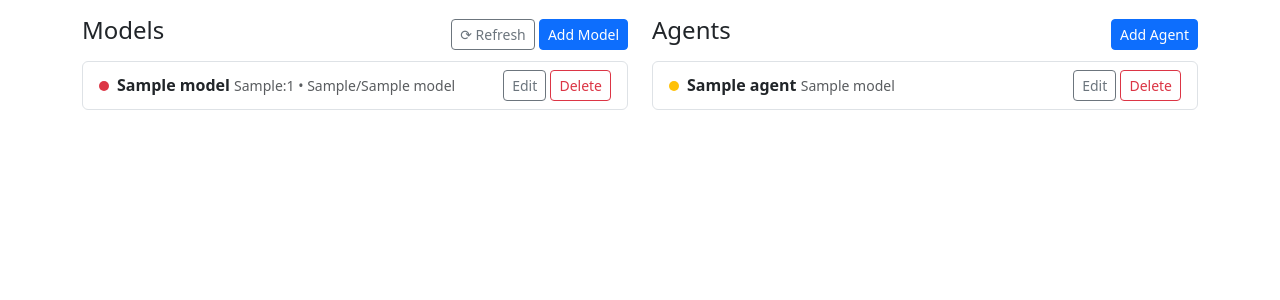
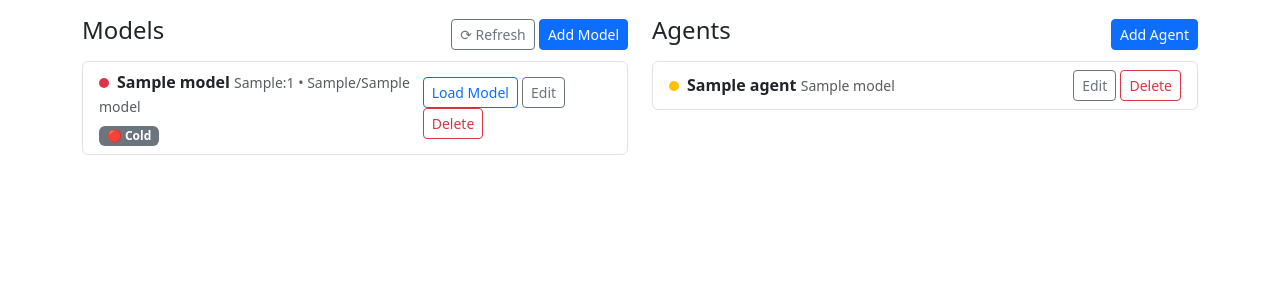
Before and after one commit to todddb/bench_duo, a Flask app: page / in a window 1280 px wide. Shown: the part 57-357 px from the top of the page. Run offline with Flask 3, Linux system fonts and the light colour scheme; tables that the repository leaves empty hold one stand-in row (values such as "Sample post"); some libraries are stand-ins or nearby versions.

Commit message:
Add model warm loading lifecycle and engine-safe agent selection

```diff
--- a/app/models.py
+++ b/app/models.py
@@ -27,6 +27,8 @@ class Model(BaseModel):
     model_name = db.Column(db.String(255), nullable=False)
     selected_model = db.Column(db.String(255), nullable=True)
     status = db.Column(db.String(32), nullable=False, default="unknown")
+    warm_status = db.Column(db.String(20), nullable=False, default="cold")
+    last_warmed_at = db.Column(db.DateTime, nullable=True)
 
     agents = db.relationship("Agent", back_populates="model", cascade="all, delete-orphan")
 
--- /dev/null
+++ b/app/services/__init__.py
@@ -0,0 +1,3 @@
+from .model_warm import warm_model
+
+__all__ = ["warm_model"]
--- a/app/static/app.js
+++ b/app/static/app.js
@@ -29,6 +29,26 @@ const ENGINE_DEFAULT_PORTS = {
 const statusDot = (status) => `<span class="status-dot status-${status || 'red'}"></span>`;
 const byId = (id) => document.getElementById(id);
 
+
+const warmBadge = (status) => {
+  if (status === 'warm') return '<span class="badge text-bg-success">🟢 Warm</span>';
+  if (status === 'loading') return '<span class="badge text-bg-warning">🟡 Loading</span>';
+  if (status === 'error') return '<span class="badge text-bg-danger">🔴 Error</span>';
+  return '<span class="badge text-bg-secondary">🔴 Cold</span>';
+};
+
+const isCompatibleAgent = (agent, activeEngine) => {
+  if (!activeEngine) return true;
+  return (agent.engine || '').toLowerCase() === activeEngine.toLowerCase();
+};
+
+async function warmModelById(modelId) {
+  return api('/api/models/warm', {
+    method: 'POST',
+    body: JSON.stringify({ model_id: modelId }),
+  });
+}
+
 async function initSetupPage() {
   const modelModal = new bootstrap.Modal(byId('model-modal'));
   const agentModal = new bootstrap.Modal(byId('agent-modal'));
@@ -37,15 +57,28 @@ async function initSetupPage() {
     const models = await api('/api/models');
     byId('model-list').innerHTML = models.map((m) => `
       <div class="list-group-item d-flex justify-content-between align-items-center">
-        <div>${statusDot(m.status)}<strong>${m.name}</strong> <small class="text-muted">${m.host}:${m.port} • ${m.backend}/${m.model_name}</small></div>
         <div>
+          ${statusDot(m.status)}<strong>${m.name}</strong>
+          <small class="text-muted">${m.host}:${m.port} • ${m.backend}/${m.model_name}</small>
+          <div class="mt-1">${warmBadge(m.warm_status)}</div>
+        </div>
+        <div>
+          <button class="btn btn-sm btn-outline-primary" onclick='window.loadModel(${m.id})'>Load Model</button>
           <button class="btn btn-sm btn-outline-secondary" onclick='window.editModel(${JSON.stringify(m)})'>Edit</button>
           <button class="btn btn-sm btn-outline-danger" onclick='window.deleteModel(${m.id})'>Delete</button>
         </div>
       </div>
     `).join('');
+
+    const active = models.find((m) => m.status === 'green');
+    const activeEngine = active ? (active.engine || active.backend) : null;
     const select = byId('agent-model-id');
-    select.innerHTML = models.map((m) => `<option value="${m.id}">${m.name} (${m.model_name})</option>`).join('');
+    select.innerHTML = models.map((m) => {
+      const modelEngine = (m.engine || m.backend || '').toLowerCase();
+      const disabled = activeEngine && modelEngine !== activeEngine.toLowerCase();
+      const label = `${m.name} (${m.model_name})${disabled ? ' — incompatible engine' : ''}`;
+      return `<option value="${m.id}" ${disabled ? 'disabled' : ''}>${label}</option>`;
+    }).join('');
   };
 
   const loadAgents = async () => {
@@ -144,6 +177,11 @@ async function initSetupPage() {
     modelModal.show();
   };
   window.deleteModel = async (id) => { if (confirm('Delete model?')) { await api(`/api/models/${id}`, { method: 'DELETE' }); await loadModels(); await loadAgents(); } };
+  window.loadModel = async (modelId) => {
+    await warmModelById(modelId);
+    await loadModels();
+    await loadAgents();
+  };
 
   testModelBtn.onclick = testBackend;
 
@@ -193,13 +231,54 @@ async function initSetupPage() {
 }
 
 async function initChatPage() {
-  const agents = await api('/api/agents');
-  const alive = agents.filter((a) => a.effective_status === 'green');
-  const options = alive.map((a) => `<option value="${a.id}">${a.name}</option>`).join('');
-  byId('chat-agent1').innerHTML = options;
-  byId('chat-agent2').innerHTML = options;
+  const pane = byId('chat-pane');
+  const startBtn = byId('start-chat');
+  const warmState = byId('chat-warm-state');
 
-  const pane = byId('chat-pane');
+  let modelById = {};
+  let activeEngine = null;
+
+  const setWarmState = (text, loading = false) => {
+    warmState.textContent = text;
+    warmState.className = loading ? 'small text-warning' : 'small text-muted';
+  };
+
+  const loadAgentsForChat = async () => {
+    const [agents, models] = await Promise.all([api('/api/agents'), api('/api/models')]);
+    modelById = Object.fromEntries(models.map((m) => [m.id, m]));
+    const active = models.find((m) => m.status === 'green');
+    activeEngine = active ? (active.engine || active.backend || '').toLowerCase() : null;
+
+    const alive = agents.filter((a) => a.effective_status === 'green');
+    const options = alive.map((a) => {
+      const engine = (a.engine || '').toLowerCase();
+      const disabled = activeEngine && engine !== activeEngine;
+      return `<option value="${a.id}" data-model-id="${a.model_id}" ${disabled ? 'disabled' : ''}>${a.name}${disabled ? ' (engine mismatch)' : ''}</option>`;
+    }).join('');
+    byId('chat-agent1').innerHTML = options;
+    byId('chat-agent2').innerHTML = options;
+  };
+
+  const ensureChatWarm = async () => {
+    const selected = [byId('chat-agent1'), byId('chat-agent2')];
+    startBtn.disabled = true;
+    for (const select of selected) {
+      const modelId = Number(select.selectedOptions[0]?.dataset.modelId || 0);
+      const model = modelById[modelId];
+      if (!model) continue;
+      if (model.warm_status !== 'warm') {
+        setWarmState(`Warming ${model.name}...`, true);
+        await warmModelById(modelId);
+      }
+    }
+    await loadAgentsForChat();
+    setWarmState('Ready');
+    startBtn.disabled = false;
+  };
+
+  await loadAgentsForChat();
+  setWarmState('Ready');
+
   const socket = io('/');
   let typingEl = null;
   let currentConversationId = null;
@@ -219,7 +298,11 @@ async function initChatPage() {
   });
   socket.on('chat_end', () => { if (typingEl) { typingEl.remove(); typingEl = null; } });
 
-  byId('start-chat').onclick = () => {
+  byId('chat-agent1').onchange = ensureChatWarm;
+  byId('chat-agent2').onchange = ensureChatWarm;
+
+  byId('start-chat').onclick = async () => {
+    await ensureChatWarm();
     pane.innerHTML = '';
     currentConversationId = null;
     byId('export-conversation-json').disabled = true;
@@ -254,13 +337,51 @@ async function initChatPage() {
 }
 
 async function initBatchPage() {
-  const agents = await api('/api/agents');
-  const alive = agents.filter((a) => a.effective_status === 'green');
-  const options = alive.map((a) => `<option value="${a.id}">${a.name}</option>`).join('');
-  byId('batch-agent1').innerHTML = options;
-  byId('batch-agent2').innerHTML = options;
+  const startBatchBtn = byId('start-batch');
+  const warmState = byId('batch-warm-state');
 
   let activeBatchId = null;
+  let modelById = {};
+  let activeEngine = null;
+
+  const setWarmState = (text, loading = false) => {
+    warmState.textContent = text;
+    warmState.className = loading ? 'small text-warning mb-2' : 'small text-muted mb-2';
+  };
+
+  const loadAgentsForBatch = async () => {
+    const [agents, models] = await Promise.all([api('/api/agents'), api('/api/models')]);
+    modelById = Object.fromEntries(models.map((m) => [m.id, m]));
+    const active = models.find((m) => m.status === 'green');
+    activeEngine = active ? (active.engine || active.backend || '').toLowerCase() : null;
+    const alive = agents.filter((a) => a.effective_status === 'green');
+    const options = alive.map((a) => {
+      const engine = (a.engine || '').toLowerCase();
+      const disabled = activeEngine && engine !== activeEngine;
+      return `<option value="${a.id}" data-model-id="${a.model_id}" ${disabled ? 'disabled' : ''}>${a.name}${disabled ? ' (engine mismatch)' : ''}</option>`;
+    }).join('');
+    byId('batch-agent1').innerHTML = options;
+    byId('batch-agent2').innerHTML = options;
+  };
+
+  const ensureBatchWarm = async () => {
+    startBatchBtn.disabled = true;
+    for (const select of [byId('batch-agent1'), byId('batch-agent2')]) {
+      const modelId = Number(select.selectedOptions[0]?.dataset.modelId || 0);
+      const model = modelById[modelId];
+      if (!model) continue;
+      if (model.warm_status !== 'warm') {
+        setWarmState(`Warming ${model.name}...`, true);
+        await warmModelById(modelId);
+      }
+    }
+    await loadAgentsForBatch();
+    setWarmState('Ready');
+    startBatchBtn.disabled = false;
+  };
+
+  await loadAgentsForBatch();
+  setWarmState('Ready');
 
   const renderBatch = (detail) => {
     const s = detail.summary || {};
@@ -298,7 +419,11 @@ async function initBatchPage() {
     });
   };
 
+  byId('batch-agent1').onchange = ensureBatchWarm;
+  byId('batch-agent2').onchange = ensureBatchWarm;
+
   byId('start-batch').onclick = async () => {
+    await ensureBatchWarm();
     byId('export-batch-json').disabled = true;
     byId('export-batch-csv').disabled = true;
     const created = await api('/api/batch_jobs', {
--- a/app/templates/batch.html
+++ b/app/templates/batch.html
@@ -9,6 +9,7 @@
     <div class="col-md-2"><button id="start-batch" class="btn btn-primary w-100">Start Batch</button></div>
     <div class="col-md-2"><button id="stop-batch" class="btn btn-outline-danger w-100">Cancel</button></div>
   </div>
+  <div id="batch-warm-state" class="small text-muted mb-2">Ready</div>
   <textarea id="batch-prompt" class="form-control mb-2" rows="2" placeholder="Scenario prompt"></textarea>
   <div class="progress mb-3"><div id="batch-progress" class="progress-bar" style="width:0%">0%</div></div>
   <div id="batch-stats" class="small text-muted mb-2"></div>
--- a/app/templates/chat.html
+++ b/app/templates/chat.html
@@ -7,6 +7,7 @@
     <div class="col-md-2"><input id="chat-ttl" type="number" class="form-control" value="6" min="1" /></div>
     <div class="col-md-4"><button id="start-chat" class="btn btn-primary w-100">Start Chat</button></div>
   </div>
+  <div id="chat-warm-state" class="small text-muted mb-2">Ready</div>
   <textarea id="chat-prompt" class="form-control mb-3" rows="3" placeholder="Scenario prompt"></textarea>
   <div class="mt-2 mb-2 d-flex gap-2">
     <button id="export-conversation-json" class="btn btn-sm btn-outline-secondary" disabled>Export JSON</button>
--- a/app/views/setup.py
+++ b/app/views/setup.py
@@ -12,6 +12,7 @@ from app.connectors.probe import probe_backend
 from app.extensions import db
 from app.models import Agent, Model
 from app.security import sanitize_text_input, validate_host
+from app.services.model_warm import warm_model
 
 setup_bp = Blueprint("setup", __name__, url_prefix="/api")
 
@@ -34,6 +35,8 @@ def _model_to_dict(model: Model) -> dict[str, Any]:
         "model_name": model.model_name,
         "selected_model": model.selected_model,
         "status": model.status,
+        "warm_status": model.warm_status,
+        "last_warmed_at": model.last_warmed_at.isoformat() if model.last_warmed_at else None,
     }
 
 
@@ -44,6 +47,7 @@ def _agent_to_dict(agent: Agent) -> dict[str, Any]:
         "name": agent.name,
         "model_id": agent.model_id,
         "model_name": agent.model.name if agent.model else None,
+        "engine": (agent.model.engine if agent.model else None),
         "system_prompt": agent.system_prompt,
         "max_tokens": agent.max_tokens,
         "temperature": agent.temperature,
@@ -111,6 +115,14 @@ def _validate_model_payload(payload: Any, required: set[str]) -> ValidationResul
     return ValidationResult(ok=True, data=data)
 
 
+
+
+def _active_backend_engine() -> str | None:
+    active = Model.query.filter_by(status="green").order_by(Model.id.asc()).first()
+    if active is None:
+        return None
+    return (active.engine or active.backend).lower()
+
 def _validate_agent_payload(payload: Any, required: set[str]) -> ValidationResult:
     if not isinstance(payload, dict):
         return ValidationResult(ok=False, error="Invalid JSON payload")
@@ -134,8 +146,13 @@ def _validate_agent_payload(payload: Any, required: set[str]) -> ValidationResul
         except (TypeError, ValueError):
             return ValidationResult(ok=False, error="model_id must be an integer")
 
-        if db.session.get(Model, model_id) is None:
+        model = db.session.get(Model, model_id)
+        if model is None:
             return ValidationResult(ok=False, error="model_id does not exist")
+        active_engine = _active_backend_engine()
+        model_engine = (model.engine or model.backend).lower()
+        if active_engine and model_engine != active_engine:
+            return ValidationResult(ok=False, error="Engine mismatch")
         data["model_id"] = model_id
 
     if "system_prompt" in payload:
@@ -257,6 +274,34 @@ def probe_models() -> Any:
         return jsonify({"success": False, "error": str(exc)}), 400
 
 
+
+
+@setup_bp.post("/models/warm")
+def warm_model_endpoint() -> Any:
+    payload = request.get_json(silent=True) or {}
+    model_id = payload.get("model_id")
+    try:
+        model_id = int(model_id)
+    except (TypeError, ValueError):
+        return jsonify({"success": False, "error": "model_id must be an integer"}), 400
+
+    model = db.session.get(Model, model_id)
+    if model is None:
+        return jsonify({"success": False, "error": "Model not found"}), 404
+
+    status = warm_model(model)
+    return jsonify({"success": True, "status": status, "data": {"model_id": model.id, "warm_status": status}})
+
+
+@setup_bp.get("/models/status/<int:model_id>")
+def get_model_status(model_id: int) -> Any:
+    model = db.session.get(Model, model_id)
+    if model is None:
+        return jsonify({"success": False, "error": "Model not found"}), 404
+
+    return jsonify({"success": True, "warm_status": model.warm_status, "data": {"model_id": model.id, "warm_status": model.warm_status}})
+
+
 @setup_bp.post("/models/test")
 def test_model_backend() -> Any:
     try:
--- a/scripts/init_db.py
+++ b/scripts/init_db.py
@@ -20,6 +20,8 @@ def _apply_sqlite_compat_migrations() -> None:
         "models": [
             ("engine", "TEXT NOT NULL DEFAULT 'ollama'"),
             ("selected_model", "TEXT"),
+            ("warm_status", "TEXT NOT NULL DEFAULT 'cold'"),
+            ("last_warmed_at", "DATETIME"),
         ],
     }
 
```
Also changed, not shown: app/services/model_warm.py (added, +64 -0 lines), app/views/batch.py (+9 -0 lines), app/views/chat.py (+9 -0 lines), tests/test_api.py (+6 -3 lines), tests/test_batch_api.py (+34 -2 lines), tests/test_chat_socketio.py (+51 -0 lines), tests/test_init_db.py (+4 -1 lines), tests/test_setup_api.py (+44 -1 lines).
